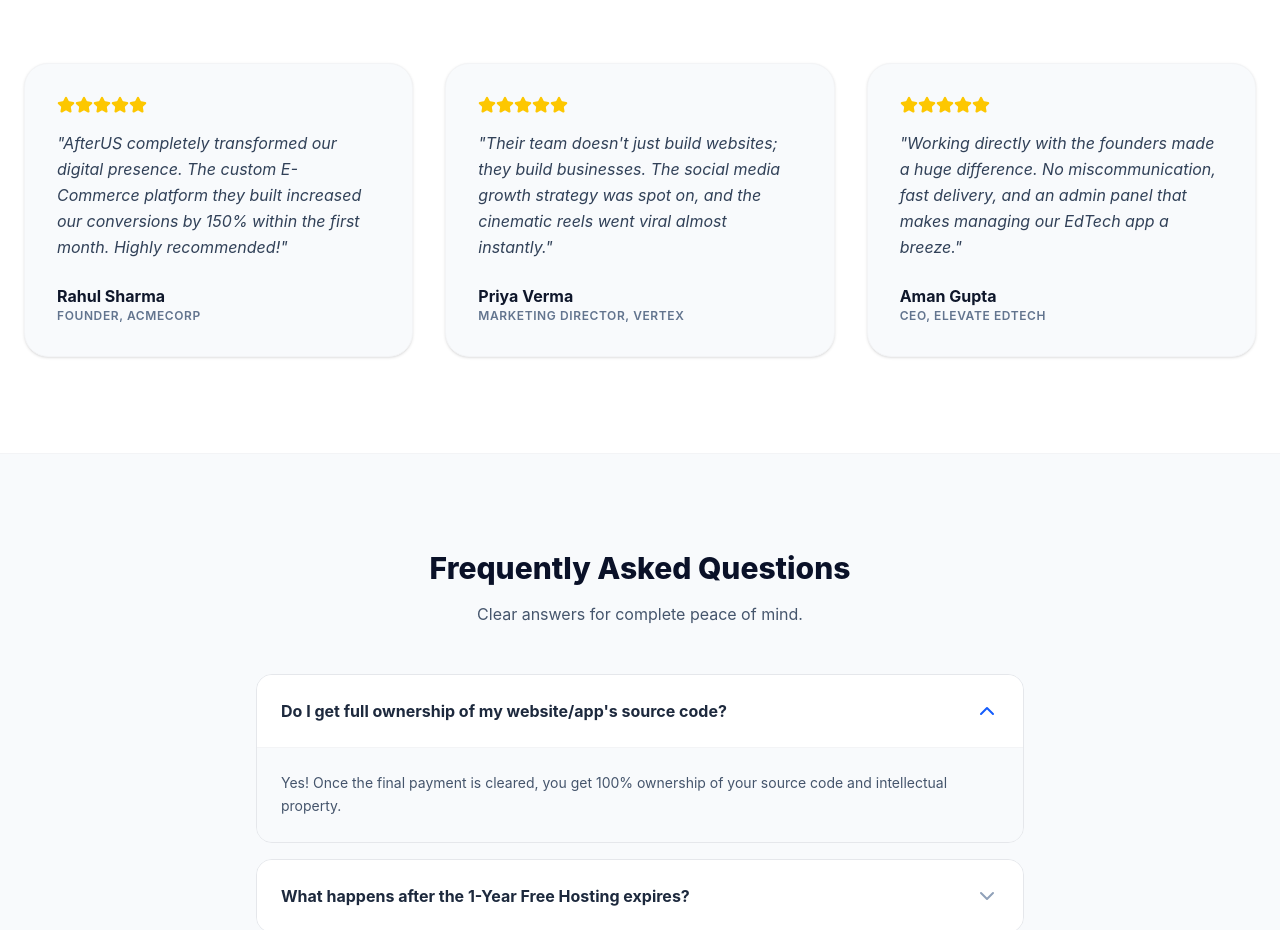
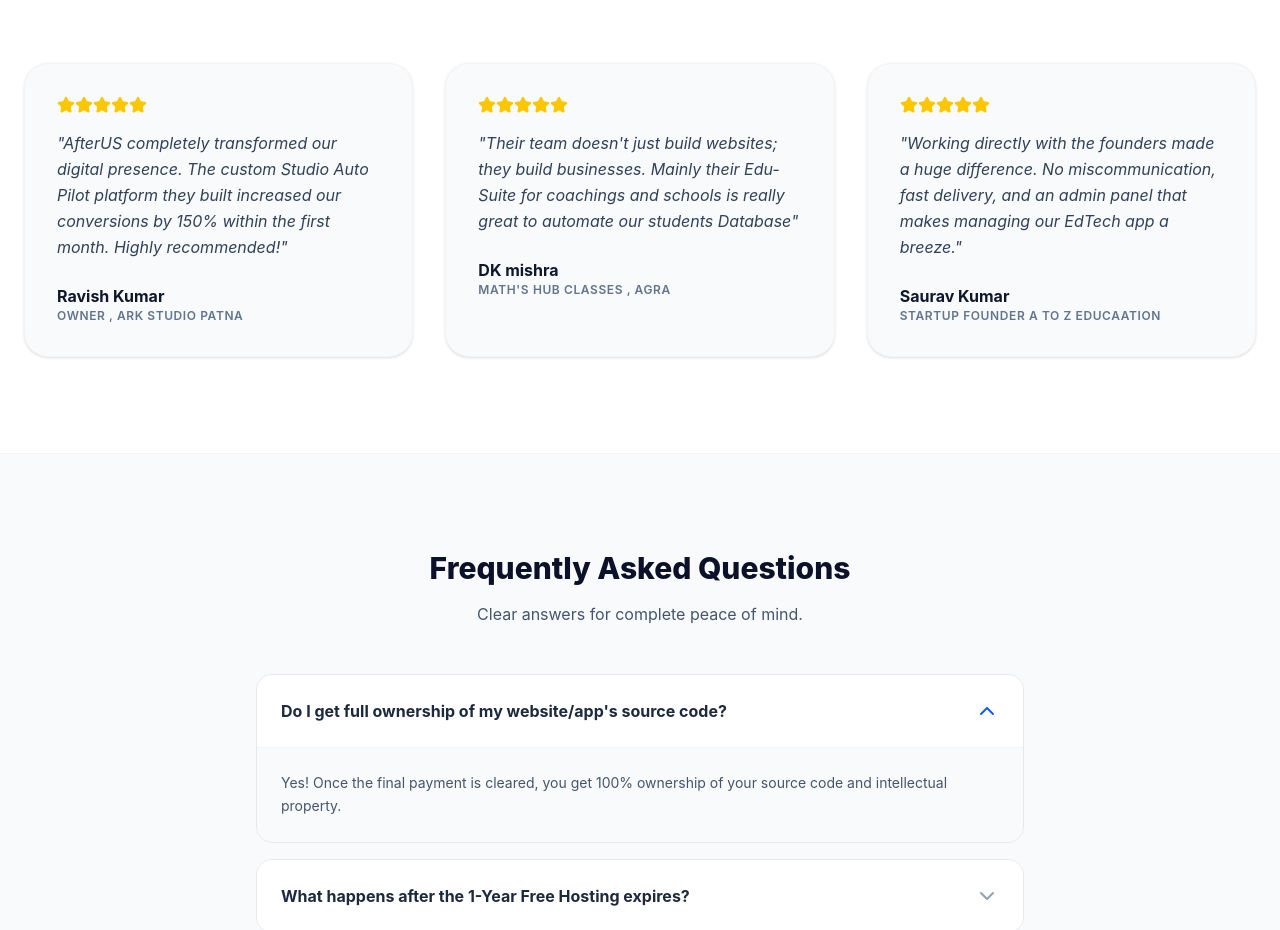
Before and after one commit to Adi2059/Agency-Webiste, a React (Vite) app in the folder client/: page / in a window 1280 px wide. Shown: the part 5980-6910 px from the top of the page. Built offline with nearby package versions, Linux system fonts and the light colour scheme; the HTML template or start-up script is replaced by a standard one.

Commit message:
Testimonials

```diff
--- a/client/src/App.jsx
+++ b/client/src/App.jsx
@@ -606,20 +606,20 @@ const LinkedinIcon = ({ size = 24, className = "" }) => (
             <div className="flex text-yellow-400 mb-4">
               <Star size={18} fill="currentColor" /><Star size={18} fill="currentColor" /><Star size={18} fill="currentColor" /><Star size={18} fill="currentColor" /><Star size={18} fill="currentColor" />
             </div>
-            <p className="text-slate-700 italic mb-6 leading-relaxed">"AfterUS completely transformed our digital presence. The custom E-Commerce platform they built increased our conversions by 150% within the first month. Highly recommended!"</p>
+            <p className="text-slate-700 italic mb-6 leading-relaxed">"AfterUS completely transformed our digital presence. The custom Studio Auto Pilot platform they built increased our conversions by 150% within the first month. Highly recommended!"</p>
             <div>
-              <h4 className="font-bold text-slate-900">Rahul Sharma</h4>
-              <p className="text-xs text-slate-500 uppercase tracking-wider font-semibold">Founder, AcmeCorp</p>
+              <h4 className="font-bold text-slate-900">Ravish Kumar</h4>
+              <p className="text-xs text-slate-500 uppercase tracking-wider font-semibold">Owner , ARK studio patna</p>
             </div>
           </div>
           <div className="bg-slate-50 p-8 rounded-3xl border border-gray-100 shadow-sm relative hover:-translate-y-1 transition-transform">
             <div className="flex text-yellow-400 mb-4">
               <Star size={18} fill="currentColor" /><Star size={18} fill="currentColor" /><Star size={18} fill="currentColor" /><Star size={18} fill="currentColor" /><Star size={18} fill="currentColor" />
             </div>
-            <p className="text-slate-700 italic mb-6 leading-relaxed">"Their team doesn't just build websites; they build businesses. The social media growth strategy was spot on, and the cinematic reels went viral almost instantly."</p>
+            <p className="text-slate-700 italic mb-6 leading-relaxed">"Their team doesn't just build websites; they build businesses. Mainly their Edu-Suite for coachings and schools is really great to automate our students Database"</p>
             <div>
-              <h4 className="font-bold text-slate-900">Priya Verma</h4>
-              <p className="text-xs text-slate-500 uppercase tracking-wider font-semibold">Marketing Director, Vertex</p>
+              <h4 className="font-bold text-slate-900">DK mishra</h4>
+              <p className="text-xs text-slate-500 uppercase tracking-wider font-semibold">Math's Hub Classes , Agra</p>
             </div>
           </div>
           <div className="bg-slate-50 p-8 rounded-3xl border border-gray-100 shadow-sm relative hover:-translate-y-1 transition-transform">
@@ -628,8 +628,8 @@ const LinkedinIcon = ({ size = 24, className = "" }) => (
             </div>
             <p className="text-slate-700 italic mb-6 leading-relaxed">"Working directly with the founders made a huge difference. No miscommunication, fast delivery, and an admin panel that makes managing our EdTech app a breeze."</p>
             <div>
-              <h4 className="font-bold text-slate-900">Aman Gupta</h4>
-              <p className="text-xs text-slate-500 uppercase tracking-wider font-semibold">CEO, Elevate EdTech</p>
+              <h4 className="font-bold text-slate-900">Saurav Kumar</h4>
+              <p className="text-xs text-slate-500 uppercase tracking-wider font-semibold">Startup Founder A TO Z Educaation </p>
             </div>
           </div>
         </div>
```
